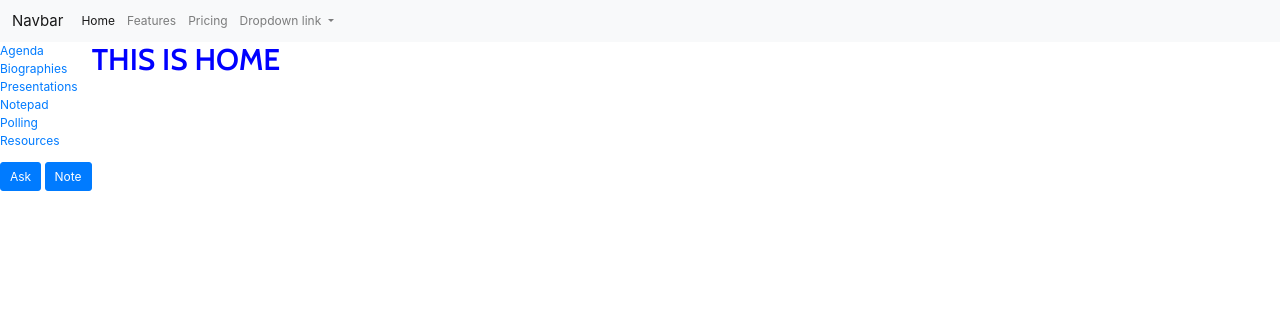
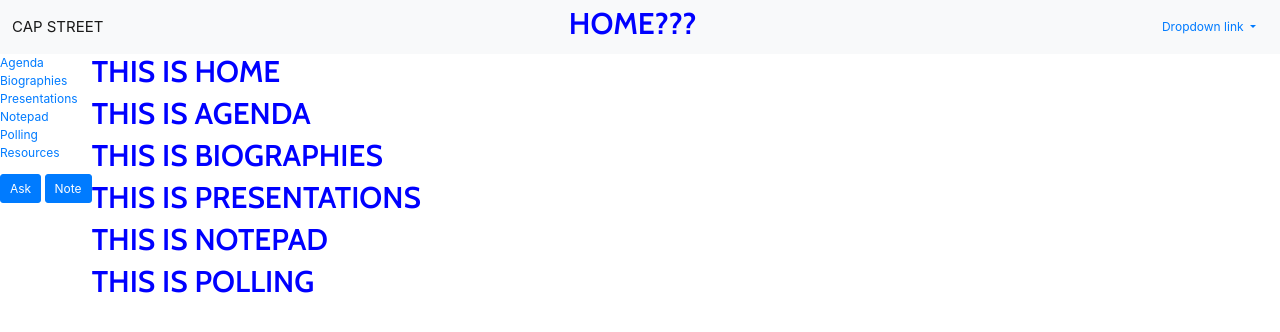
Before and after one commit to timwbodine/full_site, a website: page html/index.html in a window 1280 px wide. Drawn offline with nearby package versions, Linux system fonts and the light colour scheme.

Commit message:
cull unnecessary bootstrap things

```diff
--- a/html/index.html
+++ b/html/index.html
@@ -21,23 +21,10 @@
 </head>
 <body>
     <div class="header_content">
-        <nav class="navbar navbar-expand-sm navbar-light bg-light">
-            <a class="navbar-brand" href="#">Navbar</a>
-            <button class="navbar-toggler" type="button" data-toggle="collapse" data-target="#navbarNavDropdown" aria-controls="navbarNavDropdown" aria-expanded="false" aria-label="Toggle navigation">
-              <span class="navbar-toggler-icon"></span>
-            </button>
-            <div class="collapse navbar-collapse" id="navbarNavDropdown">
-              <ul class="navbar-nav">
-                <li class="nav-item active">
-                  <a class="nav-link" href="#">Home <span class="sr-only">(current)</span></a>
-                </li>
-                <li class="nav-item">
-                  <a class="nav-link" href="#">Features</a>
-                </li>
-                <li class="nav-item">
-                  <a class="nav-link" href="#">Pricing</a>
-                </li>
-                <li class="nav-item dropdown">
+        <nav class="navbar navbar-light bg-light">
+            <a class="navbar-brand" href="#">CAP STREET</a>
+            <h1>HOME???</h1>
+                <div class="nav-item dropdown">
                   <a class="nav-link dropdown-toggle" href="#" id="navbarDropdownMenuLink" role="button" data-toggle="dropdown" aria-haspopup="true" aria-expanded="false">
                     Dropdown link
                   </a>
@@ -46,9 +33,7 @@
                     <a class="dropdown-item" href="#">Another action</a>
                     <a class="dropdown-item" href="#">Something else here</a>
                   </div>
-                </li>
-              </ul>
-            </div>
+                </div>
           </nav>
     </div>
     <div class="full_view">
@@ -83,12 +68,24 @@
             </div>
         </div>
         <div class="main_content">
-            <h1>THIS IS HOME</h1>
-
-
-
-
-
+            <div class="home">
+                <h1>THIS IS HOME</h1>
+            </div>
+            <div class="agenda">
+                <h1>THIS IS AGENDA</h1>
+            </div>
+            <div class="biographies">
+                <h1>THIS IS BIOGRAPHIES</h1>
+            </div>
+            <div class="presentations">
+                <h1>THIS IS PRESENTATIONS</h1>
+            </div>
+            <div class="notepad">
+                <h1>THIS IS NOTEPAD</h1>
+            </div>
+            <div class="polling">
+                <h1>THIS IS POLLING</h1>
+            </div>
 
         </div>
     </div>
```
Also changed, not shown: html/includes/agenda.html (+3 -0 lines), html/includes/biographies.html (+3 -0 lines), html/includes/header.html (+5 -20 lines), html/includes/home.html (+3 -1 lines), html/includes/notepad.html (+3 -0 lines), html/includes/polling.html (+3 -0 lines), html/includes/presentations.html (+3 -0 lines).
